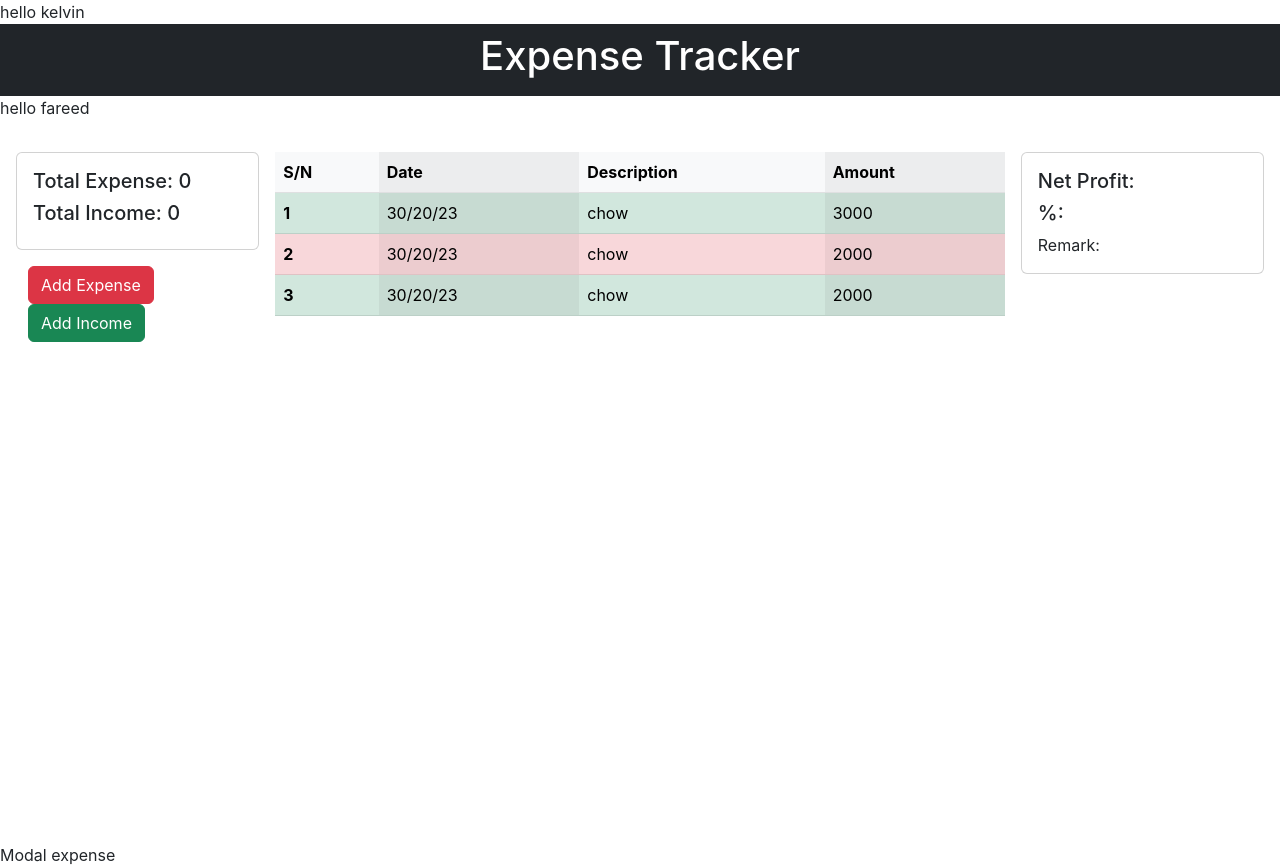
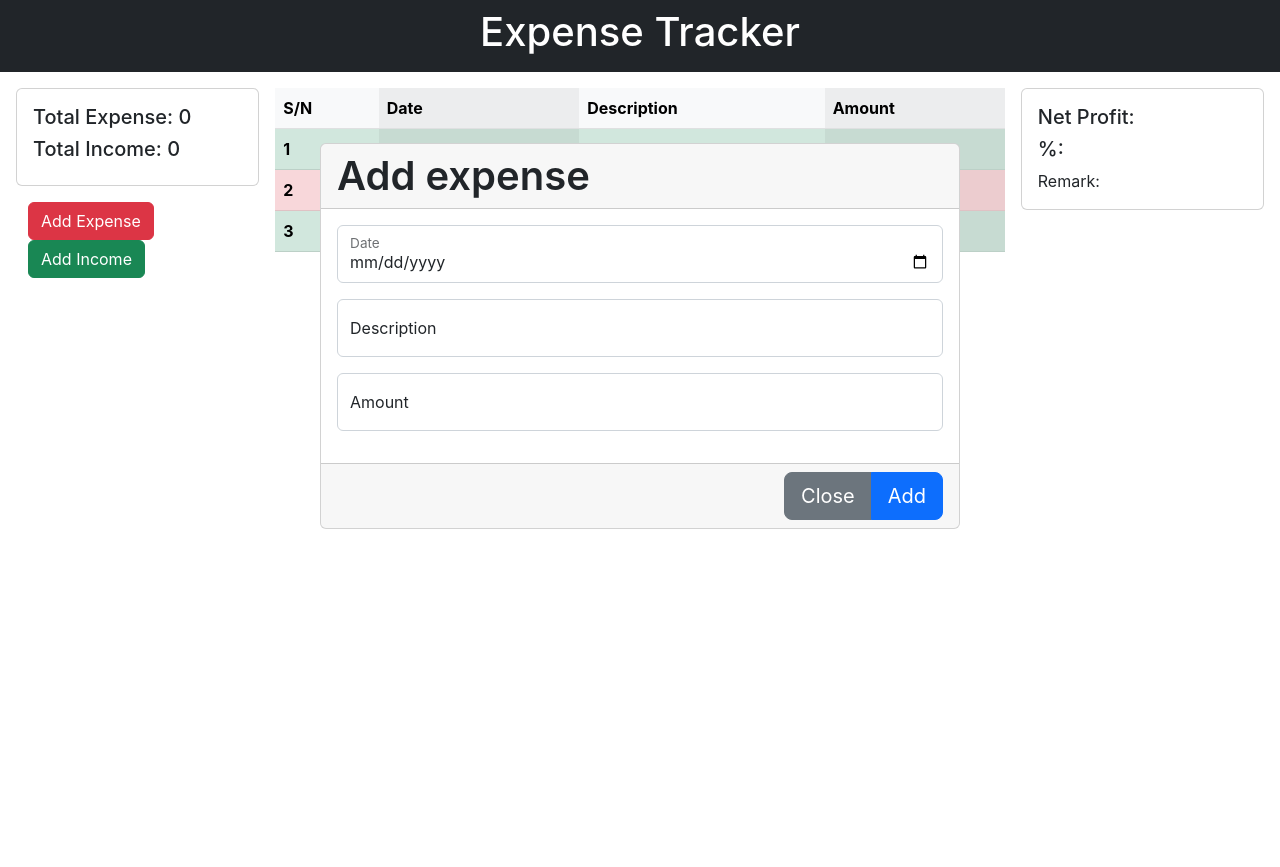
Before and after one commit to Jamilamasa/expense_tracker, a React (Create React App) app: page / in a window 1280 px wide. Both pictures are taken after a click on the button "Add Expense". After the commit the page ends 800 px from the top, so only its background shows below. Built offline with nearby package versions, Linux system fonts and the light colour scheme.

Commit message:
add modal UI

```diff
--- a/src/App.css
+++ b/src/App.css
@@ -20,7 +20,12 @@
   height: 40vmin;
   pointer-events: none;
 }
-
+.t-40 {
+  top: 40%;
+}
+.z-index-n2 {
+  z-index: -2;
+}
 
 .App-header {
   background-color: #282c34;
--- a/src/App.js
+++ b/src/App.js
@@ -1,7 +1,7 @@
 import { useState } from "react";
 import "./App.css";
 import Controls from "./components/Controls";
-import Modal from "./components/Modal";
+import Modal from "./components/Modal/Modal";
 import NavBar from "./components/NavBar";
 import NetOutput from "./components/NetOutput";
 import Table from "./components/Table";
@@ -11,6 +11,9 @@ function App() {
   const showModal = (modalType) => {
     setModal({ status: true, type: modalType });
   };
+  const hideModal = ()=> {
+    setModal({ status: false, type: "" })
+  }
   const expenses = [
     {
       id: 1,
@@ -36,15 +39,13 @@ function App() {
   ];
   return (
     <div>
-      hello kelvin
       <NavBar />
-     <p>hello fareed</p>
       <div className="body p-3 overflow-hidden">
         <div className="row gx-3">
           <div className="col flex1" id="controls">
             <Controls onShowModal={showModal}/>
           </div>
-          <div className="col flex3 vh-89 overflow-auto">
+          <div className="col flex3 vh-89 z-index-n2 overflow-auto">
             <Table expenses={expenses} />
           </div>
           <div className="col overflow-hidden" id="outputNet">
@@ -52,8 +53,9 @@ function App() {
           </div>
         </div>
       </div>
-      {modal.status === true && (<Modal type={modal.type}/>)}
+      {modal.status === true && (<Modal type={modal.type} onHideModal={hideModal}/>)}
     </div>
+
   );
 }
 
--- a/src/components/Modal.js
+++ /dev/null
@@ -1,9 +0,0 @@
-import React from 'react'
-
-const Modal = (props) => {
-  return (
-    <div>Modal {props.type}</div>
-  )
-}
-
-export default Modal;
--- /dev/null
+++ b/src/components/Modal/Modal.js
@@ -0,0 +1,31 @@
+import React from "react";
+import ModalForm from "./ModalForm";
+
+const Modal = (props) => {
+  const hideModalHandler = () => {
+    props.onHideModal()
+  }
+  return (
+    <div className="card mt-3 position-absolute t-40 start-50 translate-middle w-50 m-auto">
+      <div className="card-header display-6 fw-semibold">Add {props.type}</div>
+      <div className="card-body">
+        <ModalForm />
+      </div>
+      <div className="card-footer">
+        <div
+          className="btn-group float-end btn-group-lg"
+          role="group"
+        >
+          <button type="button" onClick={hideModalHandler} className="btn btn-secondary">
+            Close
+          </button>
+          <button type="button" className="btn btn-primary">
+            Add
+          </button>
+        </div>
+      </div>
+    </div>
+  );
+};
+
+export default Modal;
--- /dev/null
+++ b/src/components/Modal/ModalForm.js
@@ -0,0 +1,37 @@
+import React from 'react'
+
+const ModalForm = () => {
+  return (
+    <form>
+          <div className="form-floating mb-3">
+            <input
+              type="date"
+              className="form-control"
+              id="date"
+              placeholder="dd/mm/yyyy"
+            ></input>
+            <label htmlFor="date">Date</label>
+          </div>
+          <div className="form-floating mb-3">
+            <input
+              type="text"
+              className="form-control"
+              id="description"
+              placeholder="Food"
+            ></input>
+            <label htmlFor="description">Description</label>
+          </div>
+          <div className="form-floating mb-3">
+            <input
+              type="number"
+              className="form-control"
+              id="amount"
+              placeholder="20000"
+            ></input>
+            <label htmlFor="amount">Amount</label>
+          </div>
+        </form>
+  )
+}
+
+export default ModalForm
--- a/src/index.css
+++ b/src/index.css
@@ -7,6 +7,7 @@ body {
   -moz-osx-font-smoothing: grayscale;
 }
 
+
 code {
   font-family: source-code-pro, Menlo, Monaco, Consolas, 'Courier New',
     monospace;
```
Also changed, not shown: src/components/Nifemi.js (deleted, +0 -9 lines).
